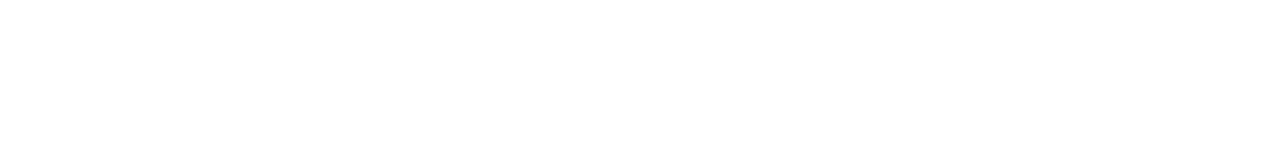
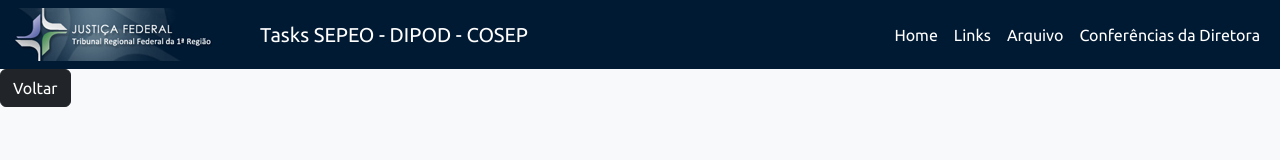
Before and after one commit to Wanderlanbrito/task-sepeo, a plain HTML site: page arquivo.html in a window 1280 px wide. Drawn offline with nearby package versions, Linux system fonts and the light colour scheme.

Commit message:
botao voltar

```diff
--- a/arquivo.html
+++ b/arquivo.html
@@ -0,0 +1,67 @@
+<!DOCTYPE html>
+<html lang="pt-br">
+
+<head>
+    <meta charset="UTF-8">
+    <meta name="viewport" content="width=device-width, initial-scale=1.0">
+    <title>Arquivo</title>
+    <link rel="preconnect" href="https://fonts.googleapis.com">
+    <link rel="preconnect" href="https://fonts.gstatic.com" crossorigin>
+    <link rel="preconnect" href="https://fonts.googleapis.com">
+    <link rel="preconnect" href="https://fonts.gstatic.com" crossorigin>
+    <link
+        href="https://fonts.googleapis.com/css2?family=Inter:ital,opsz,wght@0,14..32,100..900;1,14..32,100..900&family=Ubuntu:wght@300;400;500;700&display=swap"
+        rel="stylesheet">
+    <link rel="stylesheet" href="./assets/css/style.css">
+    <link href="https://cdn.jsdelivr.net/npm/bootstrap@5.3.8/dist/css/bootstrap.min.css" rel="stylesheet"
+        integrity="sha384-sRIl4kxILFvY47J16cr9ZwB07vP4J8+LH7qKQnuqkuIAvNWLzeN8tE5YBujZqJLB" crossorigin="anonymous">
+</head>
+
+<body style="background-color: #F8F9FA;">
+
+    <header id="title">
+        <nav class="navbar navbar-expand-lg" style="background-color: #001A33;">
+            <div class="container-fluid">
+                <img src="./assets/img/logo-black.png" alt="logotrf1">
+                <a class="navbar-brand text-white ms-5" href="#">Tasks SEPEO - DIPOD - COSEP</a>
+                <button class="navbar-toggler" type="button" data-bs-toggle="collapse"
+                    data-bs-target="#navbarSupportedContent" aria-controls="navbarSupportedContent"
+                    aria-expanded="false" aria-label="Toggle navigation">
+                    <span class="navbar-toggler-icon"></span>
+                </button>
+                <div class="collapse navbar-collapse" id="navbarSupportedContent">
+                    <ul class="navbar-nav ms-auto mb-2 mb-lg-0 text-white">
+                        <li class="nav-item">
+                            <a class="nav-link text-white" aria-current="page" href="#">Home</a>
+                        </li>
+                        <li class="nav-item">
+                            <a class="nav-link text-white" href="#">Links</a>
+                        </li>
+                        <li class="nav-item">
+                            <a class="nav-link text-white" href="./arquivo.html">Arquivo</a>
+                        </li>
+                        <li class="nav-item">
+                            <a class="nav-link text-white" href="#">Conferências da Diretora</a>
+                        </li>
+                    </ul>
+                </div>
+            </div>
+        </nav>
+    </header>
+
+    <section>
+
+        <a href="./index.html">
+            <button class="btn btn-dark">Voltar</button>
+        </a>
+
+
+    </section>
+
+    <script src="https://cdn.jsdelivr.net/npm/bootstrap@5.3.8/dist/js/bootstrap.bundle.min.js"
+        integrity="sha384-FKyoEForCGlyvwx9Hj09JcYn3nv7wiPVlz7YYwJrWVcXK/BmnVDxM+D2scQbITxI" crossorigin="anonymous">
+        </script>
+
+</body>
+
+</html>
--- a/assets/css/style.css
+++ b/assets/css/style.css
@@ -6,5 +6,5 @@
 }
 
 body {
-    background-color: rgb(255 255 255 / 0.8);
+    background-color: blue;
 }
```
